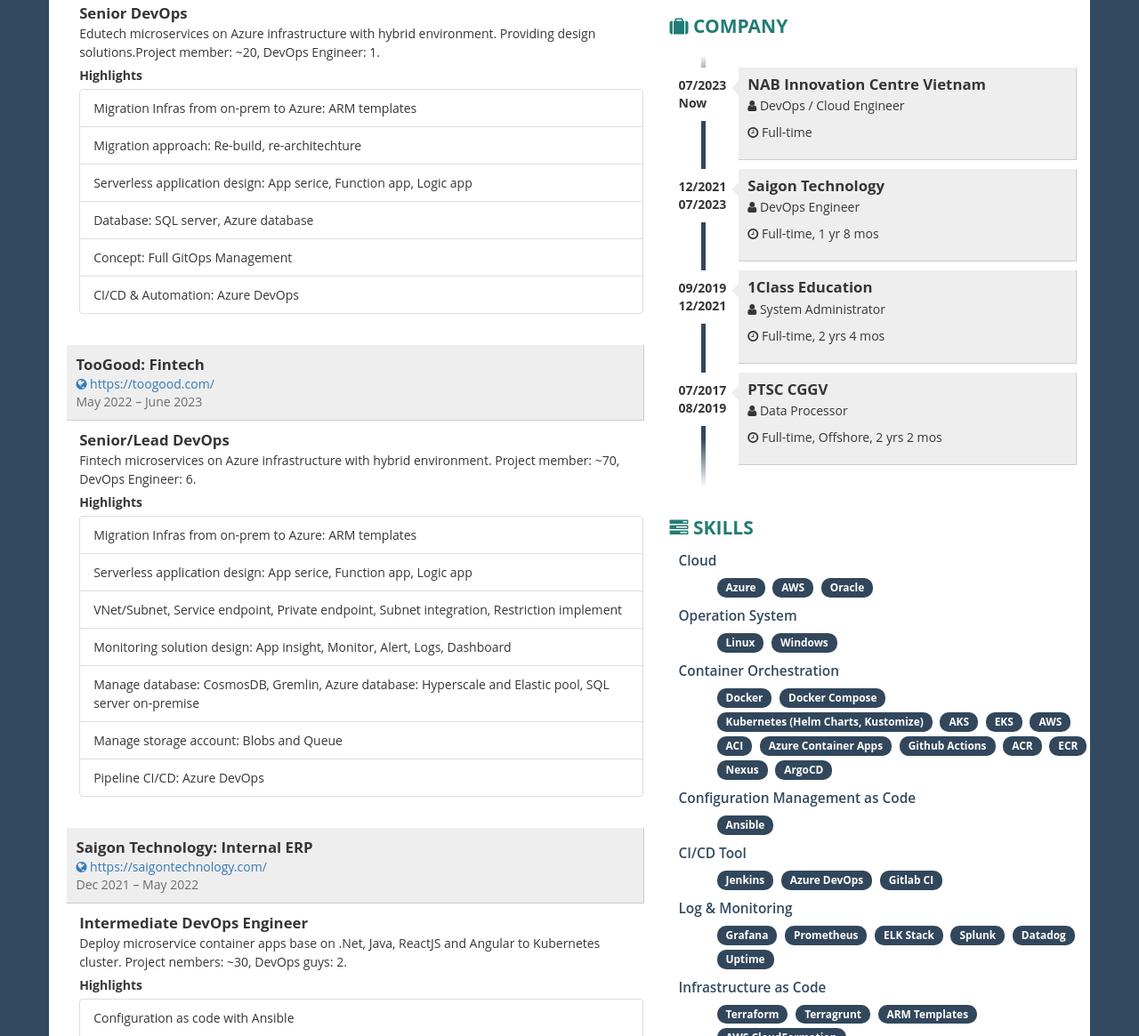
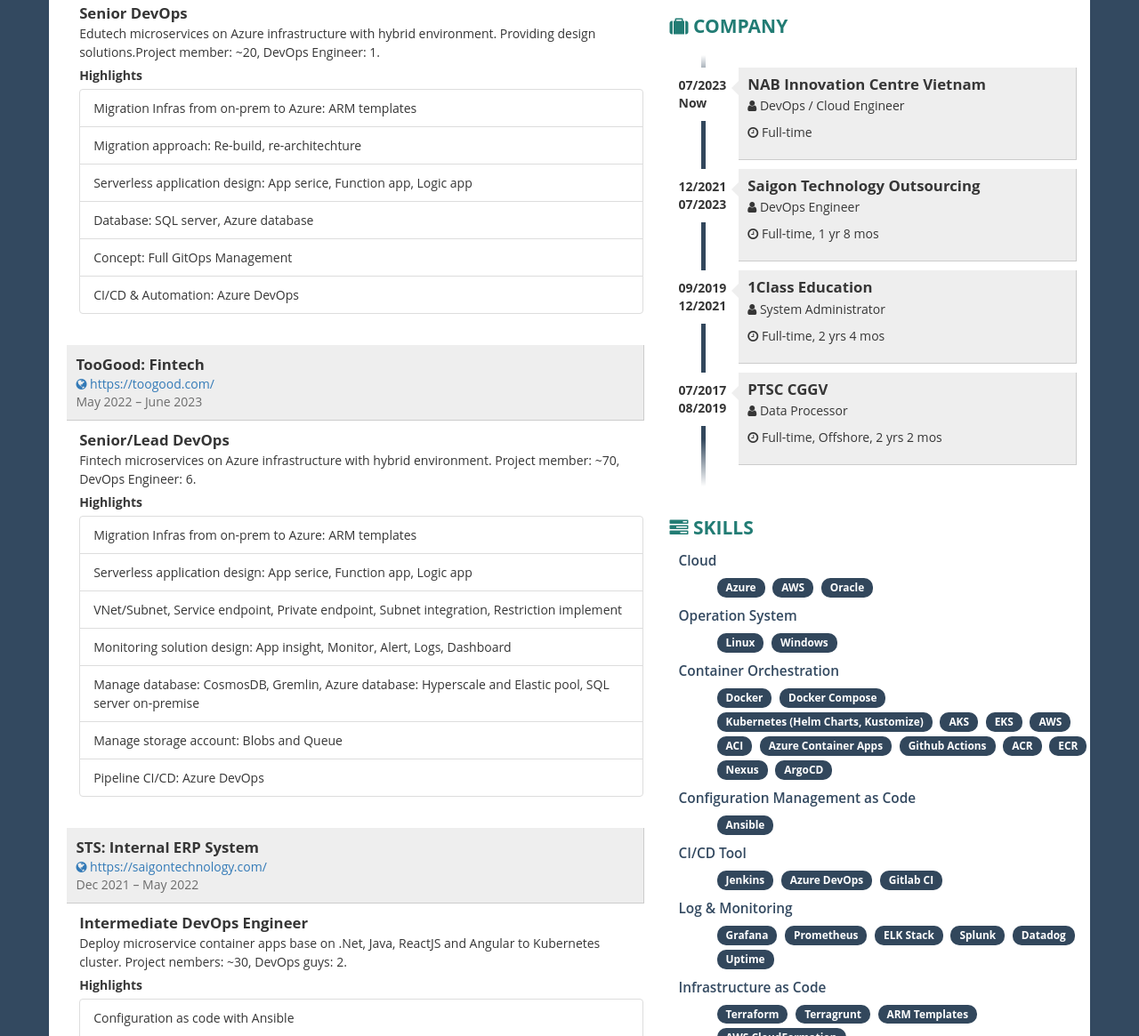
Before and after one commit to cloudexams/resume-vuvanbaongoc, a plain HTML site: page index.html in a window 1280 px wide. Shown: the part 1082-2247 px from the top of the page at 89% size. Drawn offline with nearby package versions, Linux system fonts and the light colour scheme; a web font is replaced by a local one.

Commit message:
Update index.html

```diff
--- a/index.html
+++ b/index.html
@@ -498,7 +498,7 @@
                         <div class="job clearfix">
                             <div class="row">
                                 <div class="details">
-                                    <div class="where">Saigon Technology: Internal ERP</div>
+                                    <div class="where">STS: Internal ERP System</div>
                                     <div class="address"> <a href="https://saigontechnology.com/" target="_blank"><i class="fa fa-globe ico"></i> https://saigontechnology.com/</a></div>
                                     <div class="year">Dec 2021 – May 2022</div>
                                 </div>
@@ -701,7 +701,7 @@
                         <li>
                             <div class="year pull-left">12/2021 07/2023</div>
                             <div class="description pull-right">
-                                 <h3>Saigon Technology</h3>
+                                 <h3>Saigon Technology Outsourcing</h3>
 
                                 <p><i class="fa fa-user ico"></i> DevOps Engineer</p>
                                 <p><i class="fa fa-clock-o ico"></i> Full-time, 1 yr 8 mos</p>
```
